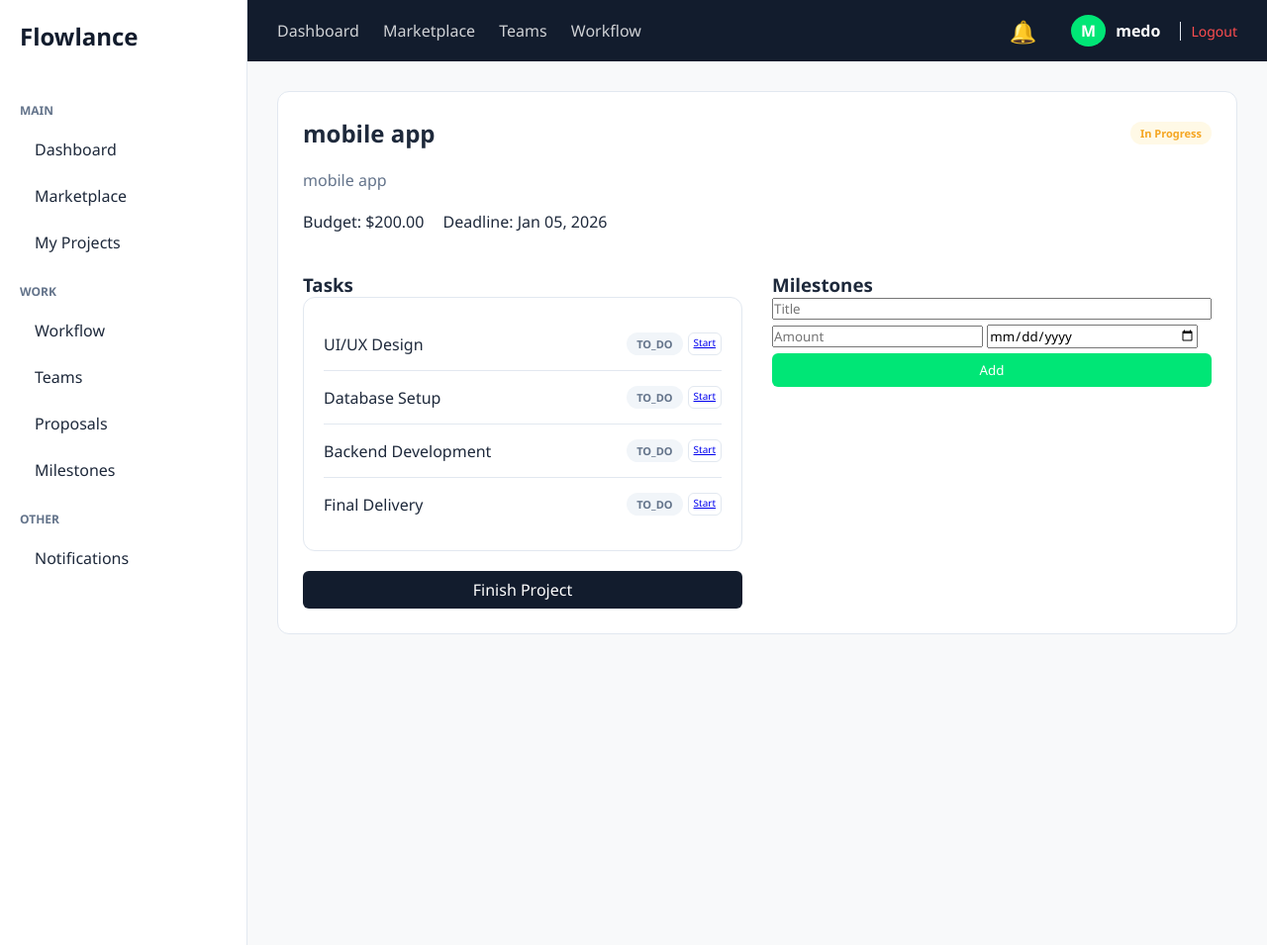
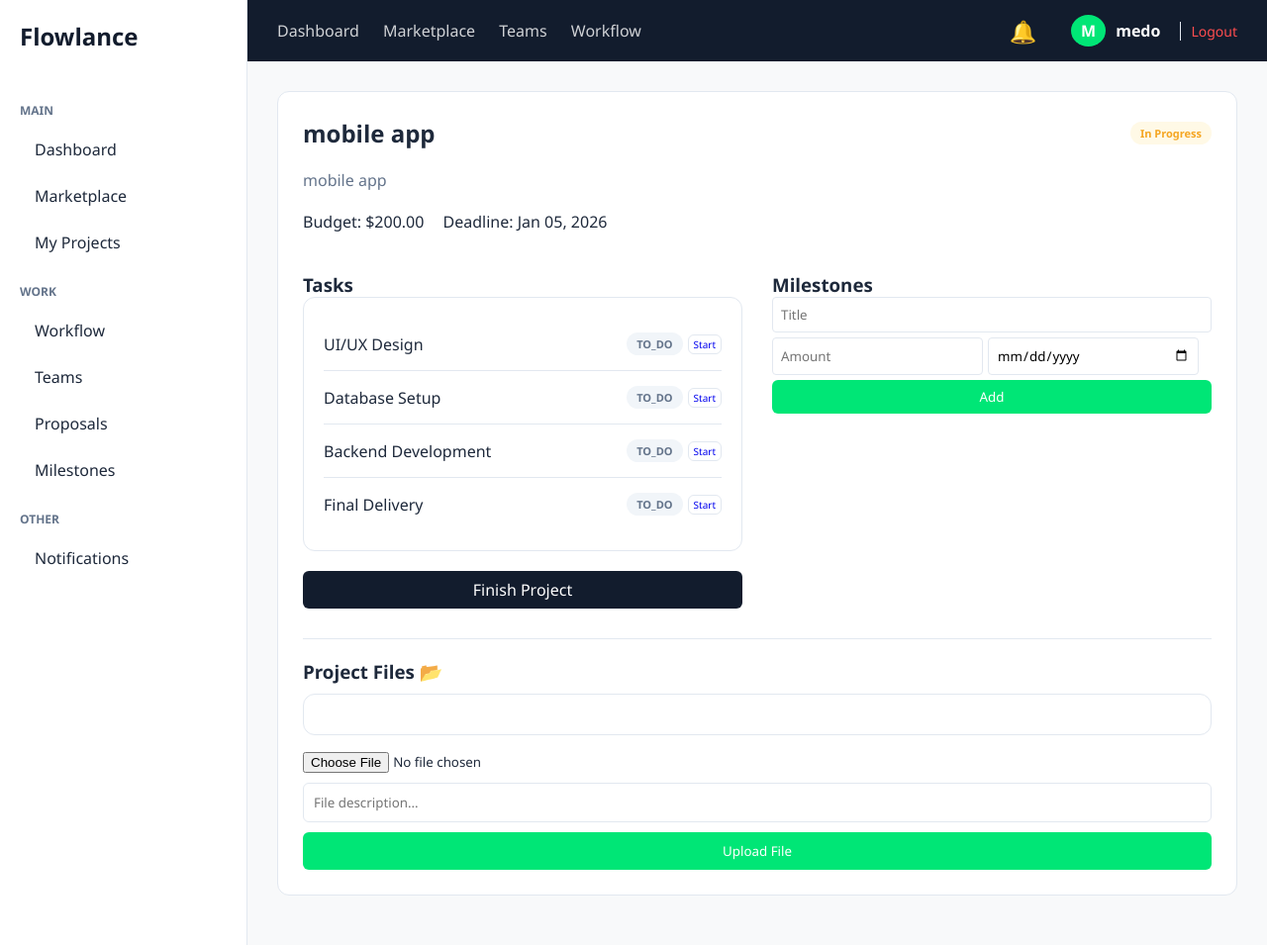
Before and after one commit to Abdulhamid-Iskander/flowlance, a Django app: page /project/1/ in a window 1280 px wide. Shown: the whole page at 99% size. Run offline with Django 5.2, Linux system fonts and the light colour scheme; a user stored in the database is signed in; data comes from the database, SQL or seed files in the repository; both versions use the stored data as it was after the commit; data that the repository does not hold is empty; parts of the project's set-up code (start-up, migrations or seed data) failed here and were passed over.

Commit message:
feat: implement project file uploads, improve project detail UI, and add media file handling support

```diff
--- a/apps/projects/views.py
+++ b/apps/projects/views.py
@@ -1,19 +1,21 @@
 from django.shortcuts import render, redirect, get_object_or_404
 from django.contrib.auth.decorators import login_required
-from .models import Project, Proposal, Review
+from .models import Project, Proposal, Task, Team, Milestone
 from .services import *
 
 @login_required(login_url='users:login')
 def dashboard_view(request):
     stats = get_dashboard_stats(request.user)
+    recent_projects = get_recent_projects(request.user)
+    user_tasks = get_user_tasks(request.user)
     return render(request, 'projects/dashboard.html', {
         'username': request.user.username,
         'total_projects': stats['total_projects'],
         'open_projects': stats['open_projects'],
         'active_workflows': stats['active_workflows'],
-        'pending_proposals': stats['pending_proposals'],
-        'recent_projects': get_recent_projects(request.user),
-        'user_tasks': get_user_tasks(request.user),
+        'avg_rating': stats['avg_rating'],
+        'recent_projects': recent_projects,
+        'user_tasks': user_tasks,
     })
 
 @login_required(login_url='users:login')
@@ -23,9 +25,19 @@ def project_detail_view(request, pk):
     is_freelancer = project.proposals.filter(freelancer=request.user, status='ACCEPTED').exists()
 
     if request.method == 'POST':
-        if 'bid_amount' in request.POST: submit_proposal(request.user, project.id, request.POST)
-        elif 'milestone_title' in request.POST: create_milestone(project.id, request.POST)
-        elif 'rating' in request.POST: create_review(project.id, request.user, request.POST)
+        # رفع الملفات
+        if 'file' in request.FILES:
+            upload_project_file(project.id, request.user, request.FILES['file'], request.POST.get('description'))
+        # تقديم عرض (Proposal)
+        elif 'bid_amount' in request.POST:
+            submit_proposal(request.user, project.id, request.POST)
+        # إنشاء مرحلة دفع (Milestone)
+        elif 'milestone_title' in request.POST:
+            create_milestone(project.id, request.POST)
+        # إنشاء تقييم (Review)
+        elif 'rating' in request.POST:
+            create_review(project.id, request.user, request.POST)
+
         return redirect('projects:project_detail', pk=project.id)
 
     return render(request, 'projects/detail.html', {
@@ -33,25 +45,30 @@ def project_detail_view(request, pk):
         'proposals': project.proposals.all(),
         'tasks': project.tasks.all(),
         'milestones': project.milestones.all(),
+        'files': project.files.all(),
         'is_client': is_client,
         'is_freelancer': is_freelancer,
         'has_review': hasattr(project, 'review'),
     })
 
 @login_required(login_url='users:login')
-def complete_project_action(request, pk):
-    complete_project(pk)
-    return redirect('projects:project_detail', pk=pk)
+def create_project_view(request):
+    """الدالة اللي كانت ناقصة ومسببة المشكلة"""
+    if request.method == 'POST':
+        create_new_project(request.user, request.POST)
+        return redirect('projects:dashboard')
+    return render(request, 'projects/create.html')
 
 @login_required(login_url='users:login')
 def marketplace_view(request):
-    q = request.GET.get('q', '')
-    return render(request, 'projects/marketplace.html', {'projects': get_all_open_projects(q), 'query': q})
+    query = request.GET.get('q', '')
+    projects = get_all_open_projects(query)
+    return render(request, 'projects/marketplace.html', {'projects': projects, 'query': query})
 
 @login_required(login_url='users:login')
 def accept_proposal_view(request, proposal_id):
     accept_proposal(proposal_id)
-    return redirect('projects:dashboard')
+    return redirect(request.META.get('HTTP_REFERER', 'projects:dashboard'))
 
 @login_required(login_url='users:login')
 def update_task_status_view(request, task_id, new_status):
@@ -64,17 +81,25 @@ def pay_milestone_view(request, milestone_id):
     return redirect(request.META.get('HTTP_REFERER', 'projects:dashboard'))
 
 @login_required(login_url='users:login')
+def complete_project_action(request, pk):
+    complete_project(pk)
+    return redirect('projects:project_detail', pk=pk)
+
+@login_required(login_url='users:login')
 def notifications_list_view(request):
-    n = get_user_notifications(request.user)
+    notifications = get_user_notifications(request.user)
     mark_notifications_read(request.user)
-    return render(request, 'projects/notifications.html', {'notifications': n})
+    return render(request, 'projects/notifications.html', {'notifications': notifications})
 
 @login_required(login_url='users:login')
 def teams_view(request):
-    if request.method == 'POST': create_new_team(request.user, request.POST); return redirect('projects:teams')
-    return render(request, 'projects/teams.html', {'teams': get_user_teams(request.user), 'available_members': get_available_members(request.user)})
+    if request.method == 'POST':
+        create_new_team(request.user, request.POST)
+        return redirect('projects:teams')
 
-@login_required(login_url='users:login')
-def create_project_view(request):
-    if request.method == 'POST': create_new_project(request.user, request.POST); return redirect('projects:dashboard')
-    return render(request, 'projects/create.html')
+    from django.contrib.auth import get_user_model
+    User = get_user_model()
+    return render(request, 'projects/teams.html', {
+        'teams': get_user_teams(request.user),
+        'available_members': User.objects.exclude(id=request.user.id)
+    })
--- a/core/urls.py
+++ b/core/urls.py
@@ -1,8 +1,10 @@
 from django.contrib import admin
 from django.urls import path, include
+from django.conf import settings
+from django.conf.urls.static import static
 
 urlpatterns = [
     path('admin/', admin.site.urls),
     path('auth/', include('apps.users.urls')),
     path('', include('apps.projects.urls')),
-]
+] + static(settings.MEDIA_URL, document_root=settings.MEDIA_ROOT)
--- a/templates/projects/detail.html
+++ b/templates/projects/detail.html
@@ -44,10 +44,10 @@
                     {% for task in tasks %}
                     <div class="task-item">
                         <span>{{ task.name }}</span>
-                        <div style="display: flex; gap: 5px;">
+                        <div style="display: flex; align-items: center; gap: 5px;">
                             <span class="status-badge task-{{ task.status|lower }}">{{ task.status }}</span>
                             {% if is_freelancer and task.status == 'TO_DO' %}
-                            <a href="{% url 'projects:update_task_status' task.id 'IN_PROGRESS' %}" class="btn-outline" style="padding: 2px 5px; font-size: 10px;">Start</a>
+                            <a href="{% url 'projects:update_task_status' task.id 'IN_PROGRESS' %}" class="btn-outline" style="padding: 2px 5px; font-size: 10px; text-decoration: none;">Start</a>
                             {% endif %}
                         </div>
                     </div>
@@ -62,36 +62,65 @@
                 {% if is_client %}
                 <form method="POST" style="margin-bottom: 15px;">
                     {% csrf_token %}
-                    <input type="text" name="milestone_title" placeholder="Title" required style="width:100%; margin-bottom: 5px;">
-                    <input type="number" name="amount" placeholder="Amount" required style="width:48%;">
-                    <input type="date" name="due_date" required style="width:48%;">
-                    <button type="submit" class="btn-primary" style="width:100%; margin-top: 5px;">Add</button>
+                    <input type="text" name="milestone_title" placeholder="Title" required style="width:100%; margin-bottom: 5px; padding: 8px; border: 1px solid var(--border-color); border-radius: 4px;">
+                    <div style="display: flex; gap: 5px;">
+                        <input type="number" name="amount" placeholder="Amount" required style="width:48%; padding: 8px; border: 1px solid var(--border-color); border-radius: 4px;">
+                        <input type="date" name="due_date" required style="width:48%; padding: 8px; border: 1px solid var(--border-color); border-radius: 4px;">
+                    </div>
+                    <button type="submit" class="btn-primary" style="width:100%; margin-top: 5px; padding: 8px;">Add</button>
                 </form>
                 {% endif %}
                 {% for m in milestones %}
-                <div style="padding: 10px; border: 1px solid #eee; margin-bottom: 5px; display: flex; justify-content: space-between;">
+                <div style="padding: 10px; border: 1px solid #eee; margin-bottom: 5px; display: flex; justify-content: space-between; align-items: center;">
                     <span>{{ m.title }} (${{ m.amount }})</span>
-                    {% if is_client and m.status == 'PENDING' %}<a href="{% url 'projects:pay_milestone' m.id %}" class="btn-primary" style="padding: 2px 8px; font-size: 10px;">Pay</a>{% else %}<span>{{ m.status }}</span>{% endif %}
+                    {% if is_client and m.status == 'PENDING' %}
+                        <a href="{% url 'projects:pay_milestone' m.id %}" class="btn-primary" style="padding: 4px 8px; font-size: 10px; text-decoration: none;">Pay</a>
+                    {% else %}
+                        <span style="font-size: 10px; font-weight: bold; color: var(--primary-green);">{{ m.status }}</span>
+                    {% endif %}
                 </div>
                 {% endfor %}
             </div>
         </div>
+
+        <div style="margin-top: 30px; border-top: 1px solid var(--border-color); padding-top: 20px;">
+            <h3>Project Files 📂</h3>
+            <div class="task-list" style="margin-top: 10px;">
+                {% for f in files %}
+                <div class="task-item">
+                    <span>{{ f.description }}</span>
+                    <a href="{{ f.file.url }}" download style="color: var(--primary-green); font-weight: bold; text-decoration: none;">Download</a>
+                </div>
+                {% endfor %}
+            </div>
+            <form method="POST" enctype="multipart/form-data" style="margin-top: 15px;">
+                {% csrf_token %}
+                <input type="file" name="file" required style="margin-bottom: 10px;">
+                <input type="text" name="description" placeholder="File description..." required style="width: 100%; padding: 10px; margin-bottom: 10px; border: 1px solid var(--border-color); border-radius: 6px;">
+                <button type="submit" class="btn-primary" style="width: 100%; padding: 10px;">Upload File</button>
+            </form>
+        </div>
     {% elif project.status == 'COMPLETED' %}
-        <div style="margin-top: 40px; text-align: center; padding: 20px; background: #f0fdf4;">
+        <div style="margin-top: 40px; text-align: center; padding: 20px; background: #f0fdf4; border-radius: 12px; border: 1px solid var(--primary-green);">
             <h2>Project Completed! 🎉</h2>
             {% if has_review %}
-                <div style="text-align: left; margin-top: 20px;">
-                    <p>Rating: {{ project.review.rating }}/5</p>
-                    <p>Comment: {{ project.review.comment }}</p>
+                <div style="text-align: left; margin-top: 20px; background: white; padding: 15px; border-radius: 8px;">
+                    <p><strong>Rating:</strong> {{ project.review.rating }}/5</p>
+                    <p><strong>Comment:</strong> {{ project.review.comment }}</p>
                 </div>
             {% elif is_client %}
                 <form method="POST" style="text-align: left; margin-top: 20px;">
                     {% csrf_token %}
-                    <select name="rating" required style="width: 100%; margin-bottom: 10px;">
-                        <option value="5">5 Stars</option><option value="4">4 Stars</option><option value="3">3 Stars</option><option value="2">2 Stars</option><option value="1">1 Star</option>
+                    <label style="font-weight: bold;">Rate Freelancer:</label>
+                    <select name="rating" required style="width: 100%; padding: 10px; margin: 10px 0; border: 1px solid var(--border-color); border-radius: 6px;">
+                        <option value="5">5 Stars</option>
+                        <option value="4">4 Stars</option>
+                        <option value="3">3 Stars</option>
+                        <option value="2">2 Stars</option>
+                        <option value="1">1 Star</option>
                     </select>
-                    <textarea name="comment" placeholder="Your review..." required style="width: 100%; height: 80px;"></textarea>
-                    <button type="submit" class="btn-primary" style="width: 100%; margin-top: 10px;">Rate Freelancer</button>
+                    <textarea name="comment" placeholder="Your review..." required style="width: 100%; height: 80px; padding: 10px; border: 1px solid var(--border-color); border-radius: 6px;"></textarea>
+                    <button type="submit" class="btn-primary" style="width: 100%; margin-top: 10px; padding: 12px;">Submit Review</button>
                 </form>
             {% endif %}
         </div>
```
Also changed, not shown: apps/projects/models.py (+9 -6 lines), apps/projects/services.py (+37 -32 lines), core/settings.py (+4 -9 lines), apps/projects/migrations/0006_remove_project_updated_at_remove_review_created_at_and_more.py (added), apps/projects/migrations/0007_project_updated_at_review_created_at_and_more.py (added), db.sqlite3.
